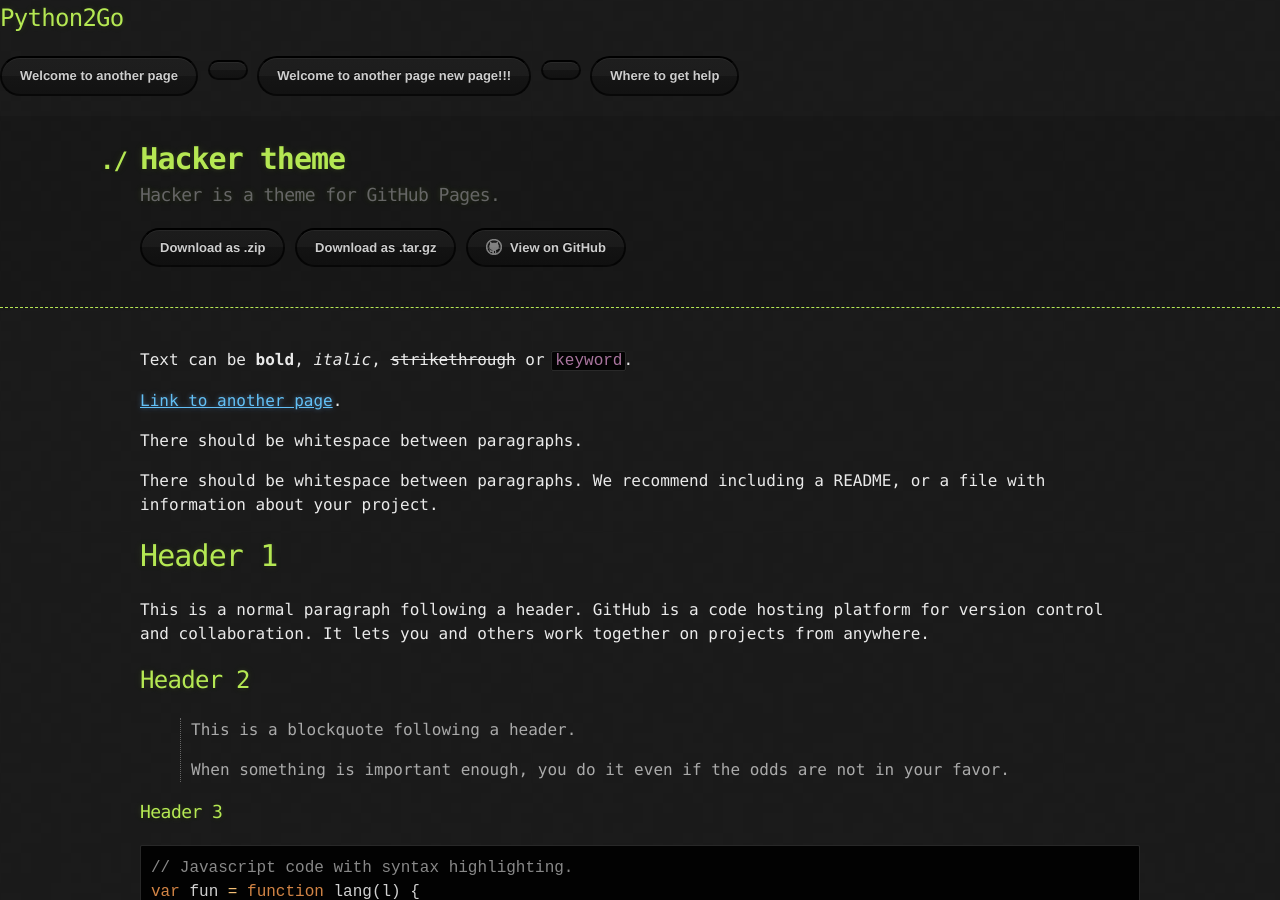
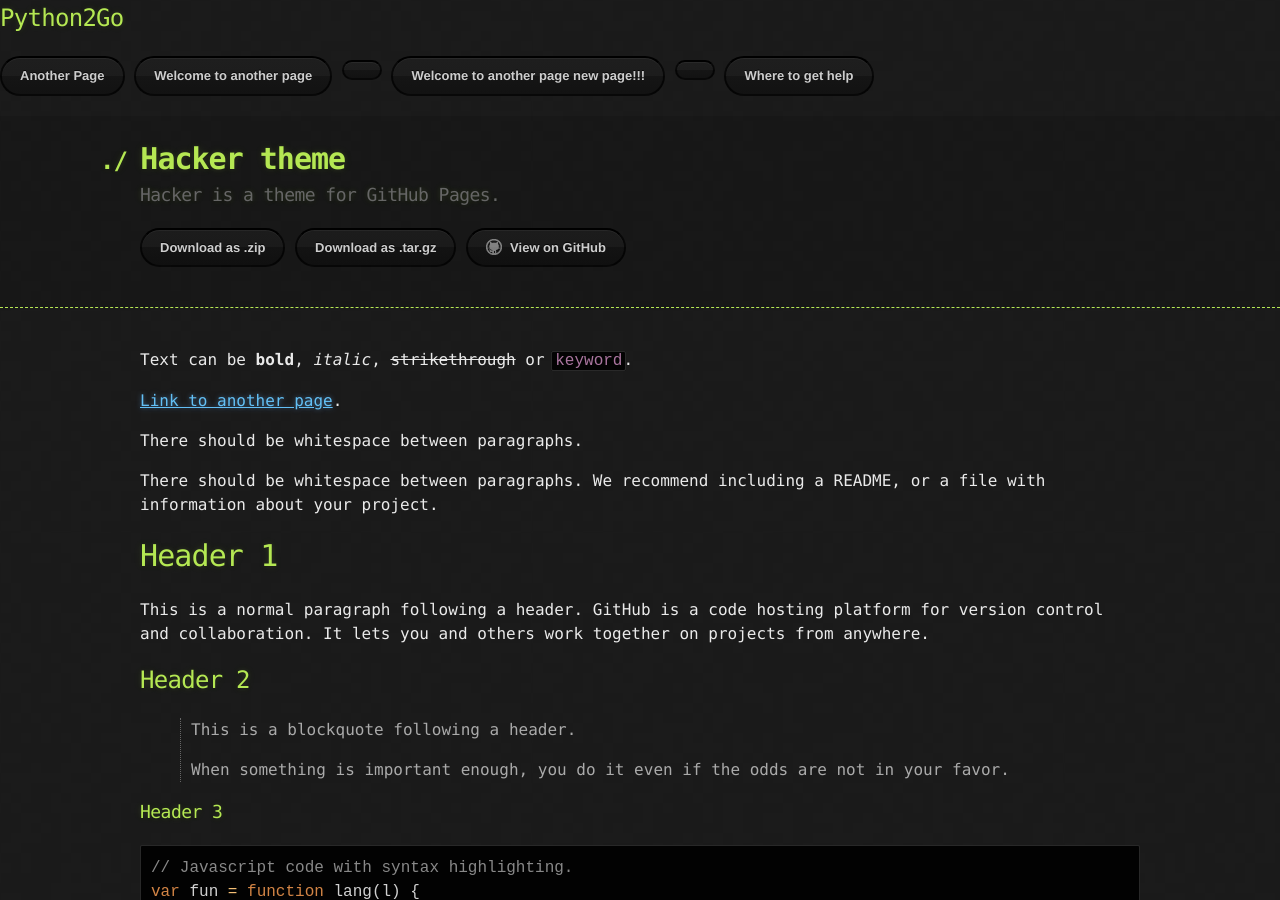
Before and after one commit to kode2go/python2go, a Jekyll site: the page built from index.md, in a window 1280 px wide and 900 px high. Built offline with Jekyll 4.4.1, drawn with Linux system fonts in a browser that asks for light colours.

Commit message:
Update default.html

```diff
--- a/_layouts/default.html
+++ b/_layouts/default.html
@@ -15,6 +15,9 @@
     <section class="page-header">
       <h1 class="project-name">Python2Go</h1>
       <h2 class="project-tagline"></h2>
+
+      <a href=" {{ relative_url | '/another-page.html' }}" class="btn">Another Page</a>
+
       {% for page in site.pages %}
         <a href=" {{ page.filename }}" class="btn">{{ page.title }}</a>
       {% endfor %}
```
